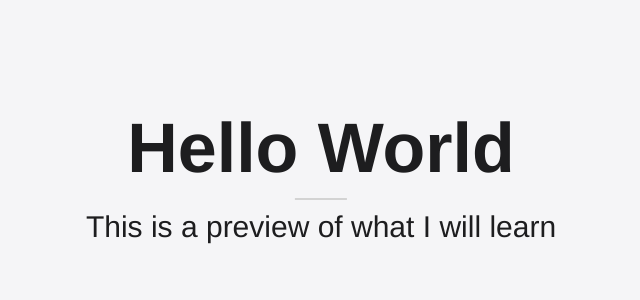
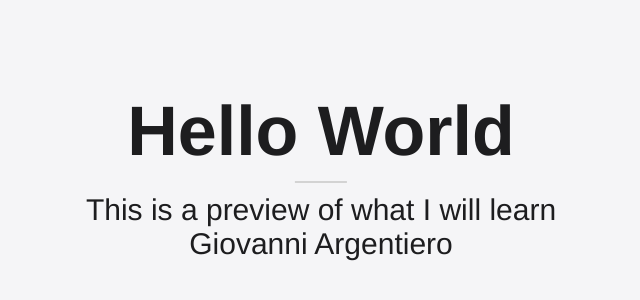
Before and after one commit to chazn3x/htmlcss-hello, a plain HTML site: page index.html in a window 1280 px wide. Shown: the part 224-524 px from the top of the page, without its empty margins (319-959 px from the left). Drawn offline with Linux system fonts and the light colour scheme.

Commit message:
aggiunta footer

```diff
--- a/index.html
+++ b/index.html
@@ -16,6 +16,9 @@
         <main>
             <p>This is a preview of what I will learn</p>
         </main>
+        <footer>
+            <p>Giovanni Argentiero</p>
+        </footer>
     </div>
 </body>
 </html>
```
